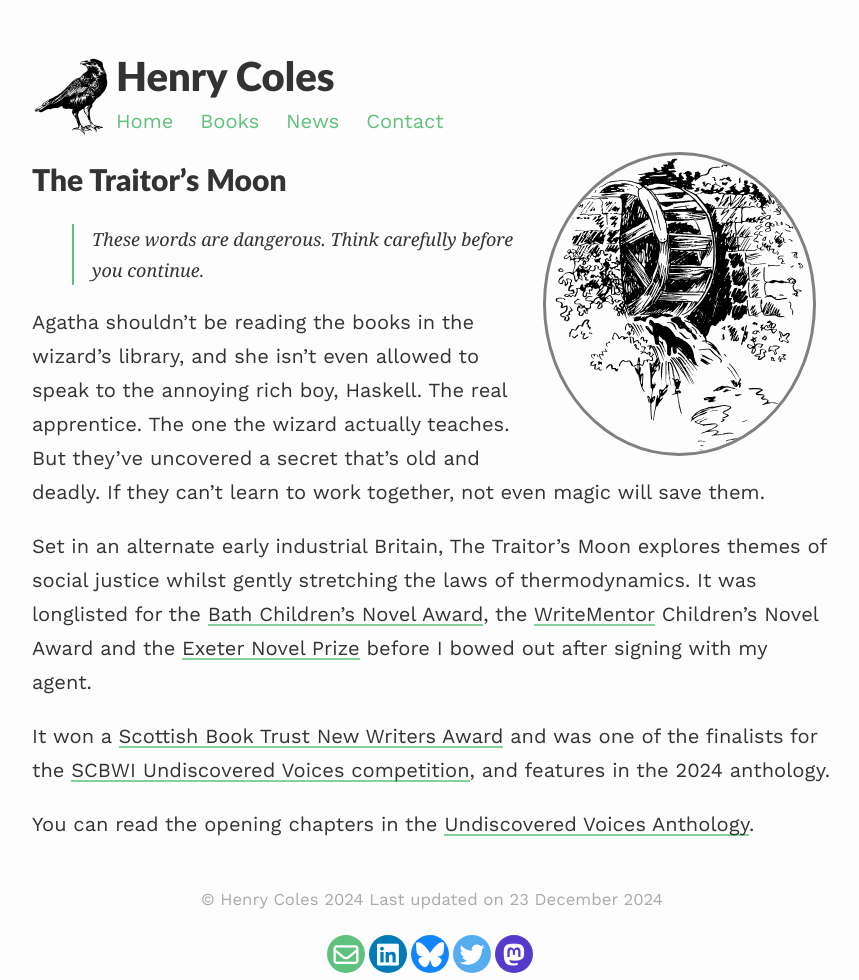
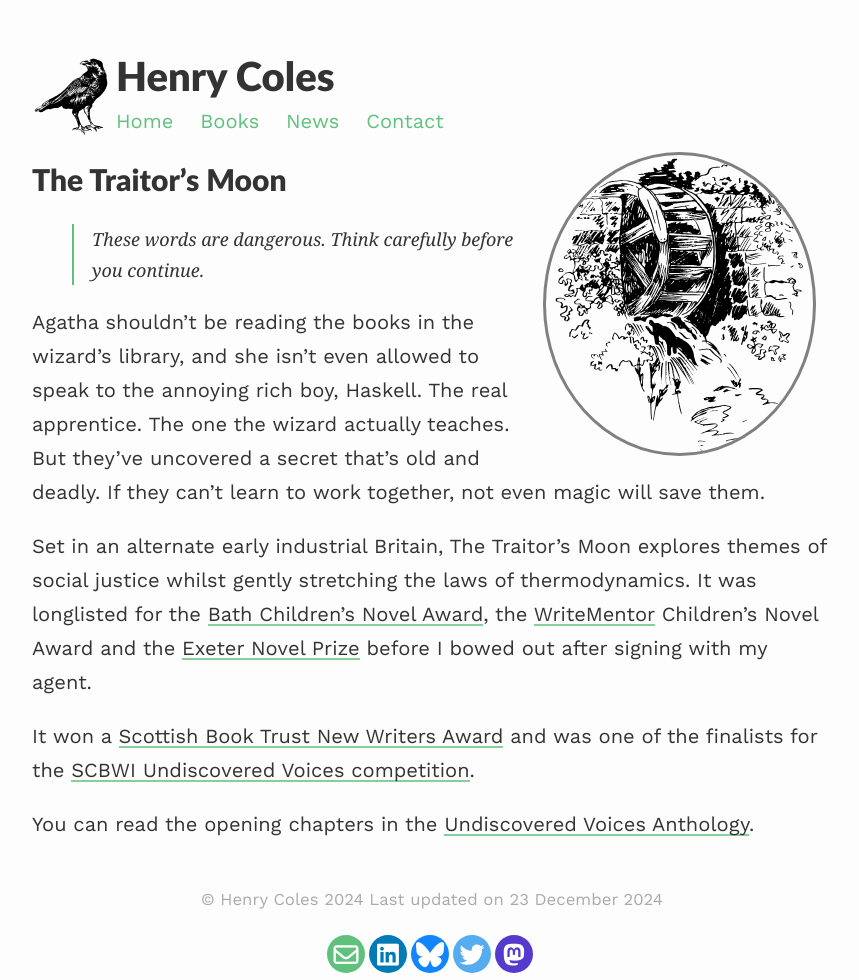
Before and after one commit to hcoles/henrycoles, a Jekyll site: the page built from _books/the_traitors_moon.md, in a window 1280 px wide. Shown: the whole page, without its empty margins (208-1067 px from the left). Built offline with Jekyll 4.4.1, drawn with Linux system fonts in a browser that asks for light colours.

Commit message:
remove anthology duplication

```diff
--- a/_books/the_traitors_moon.md
+++ b/_books/the_traitors_moon.md
@@ -16,6 +16,6 @@ Agatha shouldn't be reading the books in the wizard's library, and she isn't eve
 
 Set in an alternate early industrial Britain, The Traitor's Moon explores themes of social justice whilst gently stretching the laws of thermodynamics. It was longlisted for the [Bath Children's Novel Award](https://bathnovelaward.co.uk/childrens-novel-award/), the [WriteMentor](https://write-mentor.com/) Children's Novel Award and the [Exeter Novel Prize](https://www.creativewritingmatters.co.uk/2023-exeter-novel-prize.html) before I bowed out after signing with my agent.
 
-It won a [Scottish Book Trust New Writers Award](https://www.scottishbooktrust.com/writing-and-authors/new-writers-awards/this-years-new-writers) and was one of the finalists for the [SCBWI Undiscovered Voices competition](https://www.undiscoveredvoices.com/?page_id=1106), and features in the 2024 anthology.
+It won a [Scottish Book Trust New Writers Award](https://www.scottishbooktrust.com/writing-and-authors/new-writers-awards/this-years-new-writers) and was one of the finalists for the [SCBWI Undiscovered Voices competition](https://www.undiscoveredvoices.com/?page_id=1106).
 
 You can read the opening chapters in the [Undiscovered Voices Anthology](https://www.undiscoveredvoices.com/wp-content/uploads/2024/01/UV2024_Ebook.pdf).
```
